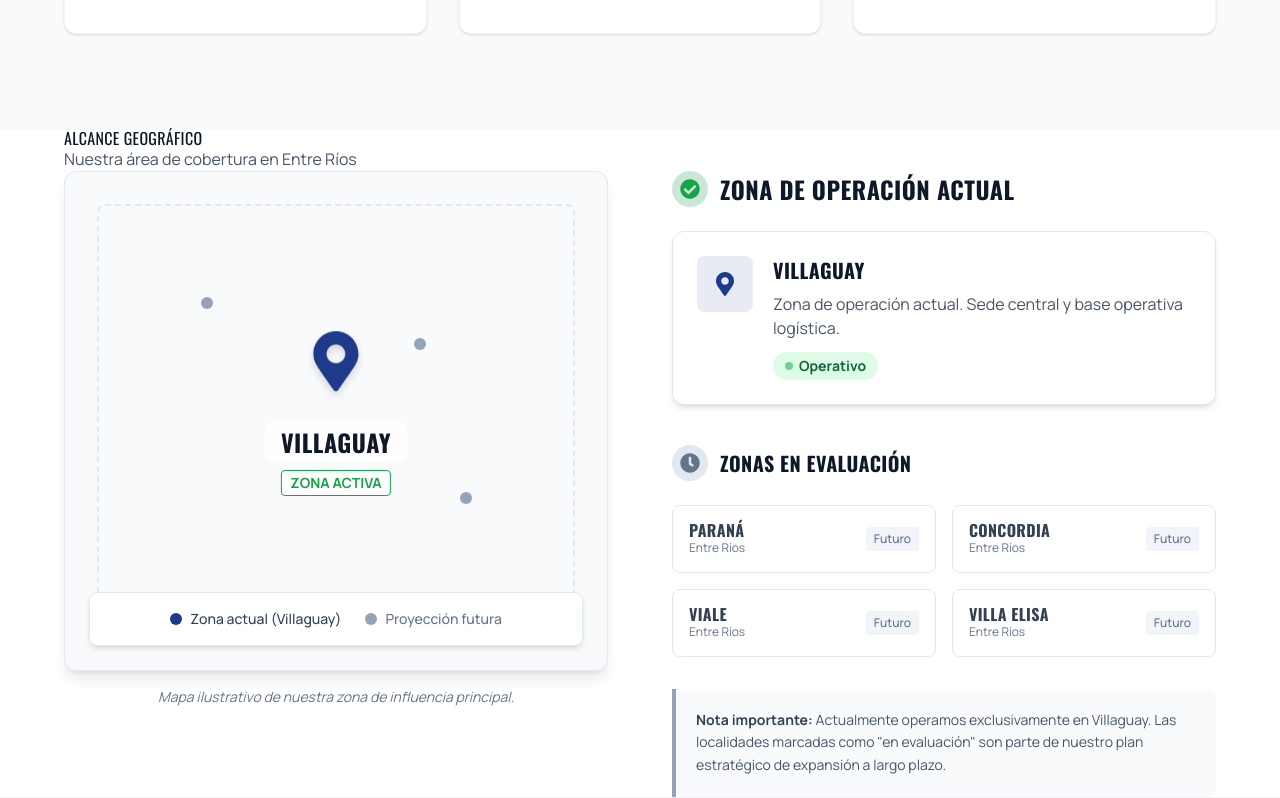
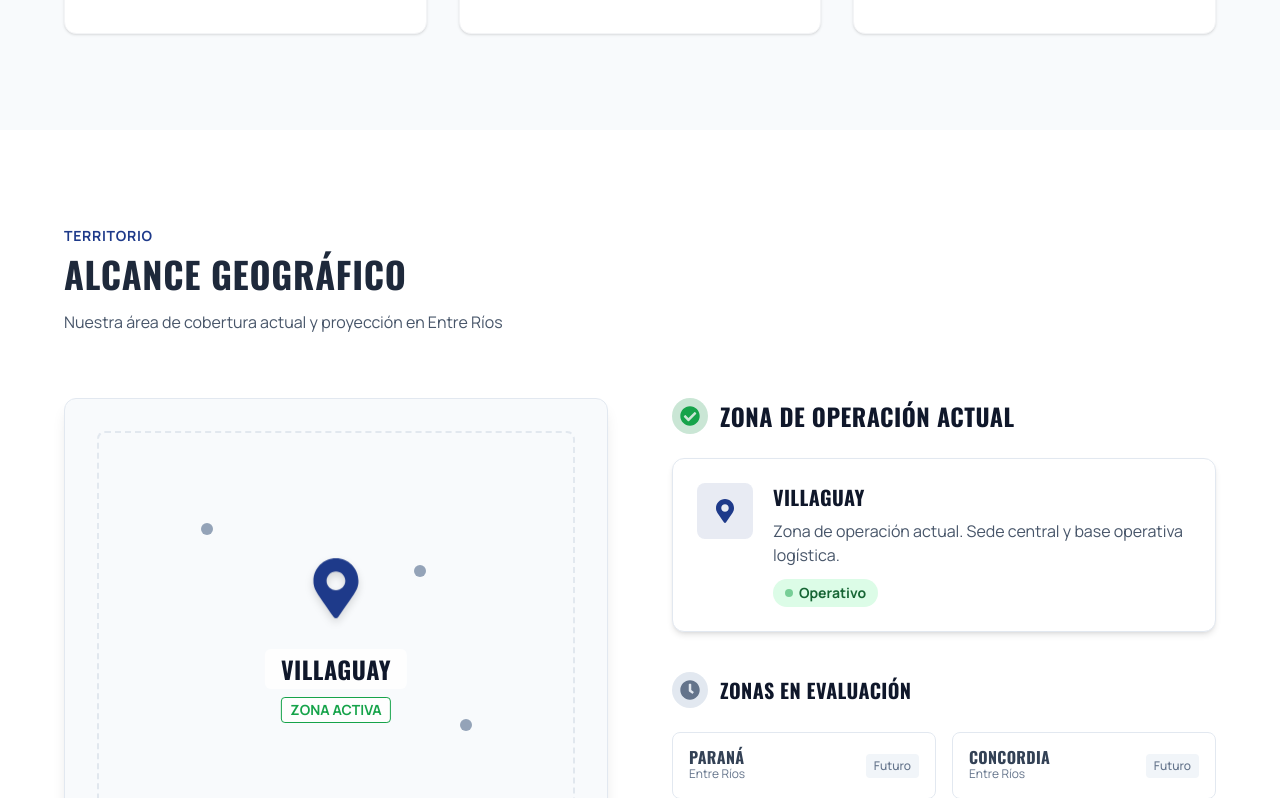
Before and after one commit to mylnzon58/constructora-la-argentina, a Next.js app: page / in a window 1280 px wide. Shown: the part 4562-5360 px from the top of the page. Built offline with nearby package versions, Linux system fonts and the light colour scheme.

Commit message:
fix(ui): Margen inferior en sección Coverage

```diff
--- a/components/Coverage.js
+++ b/components/Coverage.js
@@ -17,11 +17,12 @@ const Coverage = () => {
     ];
 
     return (
-        <section id="alcance" className="section-padding bg-white">
-            <div className="container-custom">
-                <div className="section-title" data-aos="fade-up">
-                    <h2 className="text-[#0f172a]">Alcance Geográfico</h2>
-                    <p className="text-[#475569]">Nuestra área de cobertura en Entre Ríos</p>
+        <section id="alcance" className="section-padding bg-white py-24">
+            <div className="container-custom mx-auto">
+                <div className="text-center md:text-left mb-16" data-aos="fade-up">
+                    <span className="text-[#1e3a8a] font-bold tracking-wider uppercase text-sm mb-2 block">Territorio</span>
+                    <h2 className="text-3xl md:text-4xl font-bold text-[#1e293b]">Alcance Geográfico</h2>
+                    <p className="text-[#475569] mt-4 max-w-2xl">Nuestra área de cobertura actual y proyección en Entre Ríos</p>
                 </div>
 
                 <div className="grid lg:grid-cols-2 gap-12 lg:gap-16 items-start">
@@ -64,10 +65,6 @@ const Coverage = () => {
                                 </div>
                             </div>
                         </div>
-
-                        <p className="mt-4 text-center text-sm text-[#64748b] italic">
-                            Mapa ilustrativo de nuestra zona de influencia principal.
-                        </p>
                     </div>
 
                     {/* Locations List */}
@@ -134,8 +131,8 @@ const Coverage = () => {
                                 ))}
                             </div>
 
-                            {/* Disclaimer Box */}
-                            <div className="mt-8 bg-[#f8fafc] border-l-4 border-[#94a3b8] p-5 rounded-r-lg">
+                            {/* Disclaimer Box - Con margen inferior añadido para separación */}
+                            <div className="mt-8 bg-[#f8fafc] border-l-4 border-[#94a3b8] p-5 rounded-r-lg mb-16">
                                 <p className="text-sm text-[#475569] leading-relaxed">
                                     <strong className="text-[#334155]">Nota importante:</strong> Actualmente operamos exclusivamente en Villaguay.
                                     Las localidades marcadas como "en evaluación" son parte de nuestro plan estratégico de expansión a largo plazo.
```
